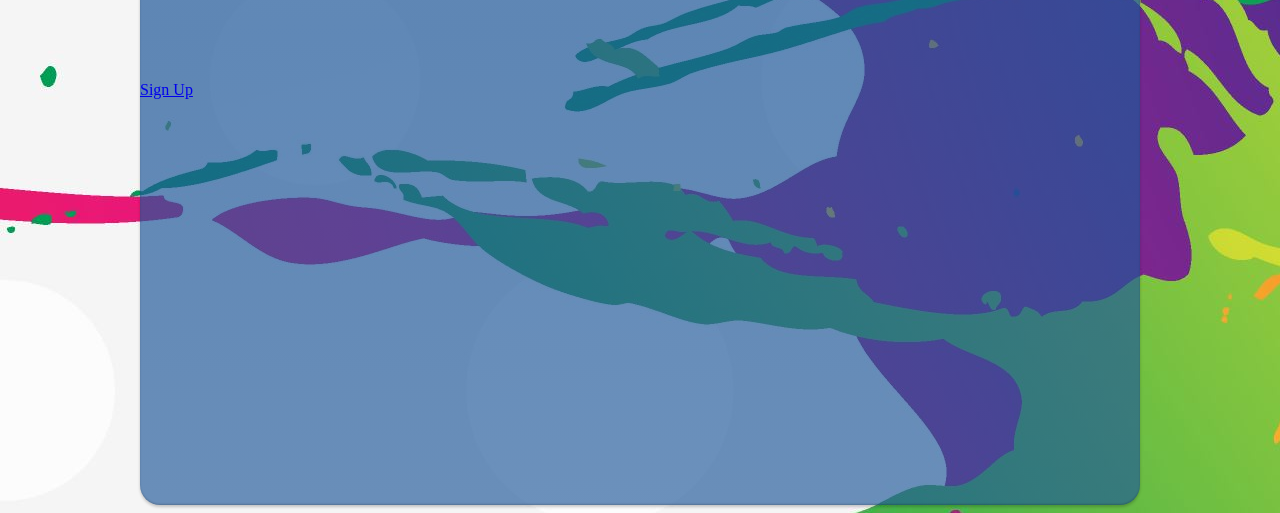
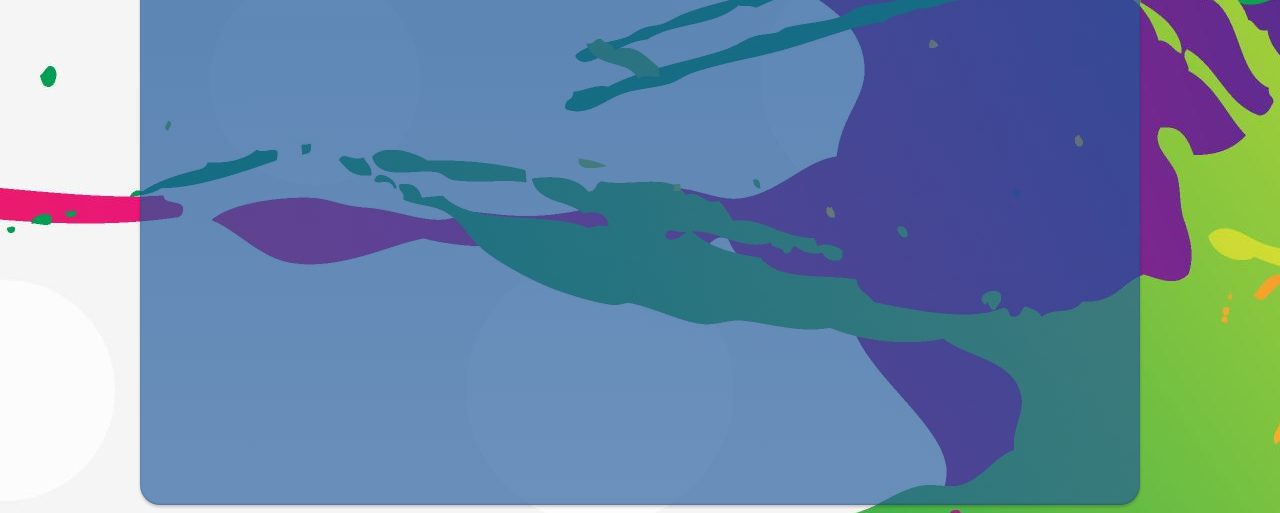
Before and after one commit to bilalyonas/CodeIgniter-3.0.6, a CodeIgniter app: page /database/ in a window 1280 px wide; the page is wider, and only the part inside the window is pictured. Shown: the part 603-1116 px from the top of that part. Run offline with CodeIgniter, Linux system fonts and the light colour scheme.

Commit message:
Commenting all files
commented on all files so its easier to understand

```diff
--- a/application/views/car_detail.php
+++ b/application/views/car_detail.php
@@ -27,6 +27,8 @@ defined('BASEPATH') OR exit('No direct script access allowed');
 	<h1>Car Details</h1>
 	<div id="mainpar">
 <?php
+
+// view details of cars
 echo "<p>ID: ";
 echo $car->carid;
 echo "</p>";
@@ -60,7 +62,5 @@ echo "</p>";
     </div>
        </div>
 
-	   <button type="button">Click Me!</button>
-
 </body>
 </html>
--- a/application/views/display.php
+++ b/application/views/display.php
@@ -11,11 +11,7 @@ defined('BASEPATH') OR exit('No direct script access allowed');
 <link href="<?php echo base_url()."css/style.css";?>" rel="stylesheet" type="text/css">
 
 	   <div id="outerwrapper">
-
-
 	<div id="innerwrapper">
-
-
 
 </body>
 <?php include('navigation.html');?>
@@ -41,6 +37,7 @@ defined('BASEPATH') OR exit('No direct script access allowed');
                             <tr>
 
                                 <?php
+								// Links for using CRUD features
                                             foreach($cars as $car):
                                 ?>
                                 <td><?= anchor("main/car_details/{$car->carid}",$car->make) ?></td>
--- a/application/views/input.php
+++ b/application/views/input.php
@@ -31,7 +31,7 @@ defined('BASEPATH') OR exit('No direct script access allowed');
 
   	echo form_open('main/upload_validation');
 
-
+	// form to input data
 	echo validation_errors();
 
 	echo"<p>make: ";
--- a/application/views/login.php
+++ b/application/views/login.php
@@ -30,10 +30,10 @@ defined('BASEPATH') OR exit('No direct script access allowed');
     <?php
 
     echo form_open('Main/login_validation');
-
+    // view validation errors if system picks up any
     echo validation_errors();
 
-
+    // Login form
     echo "<p>Email: ";
     echo form_input('email', $this->input->post('email'));
     echo "</p>";
@@ -50,7 +50,6 @@ defined('BASEPATH') OR exit('No direct script access allowed');
 
     ?>
  </div>
-	<a href='<?php echo base_url()."index.php/main/signup"; ?>'>Sign Up</a>
 
 </div>
 	</div>
--- a/application/views/members.php
+++ b/application/views/members.php
@@ -26,7 +26,7 @@ defined('BASEPATH') OR exit('No direct script access allowed');
 <div id="container">
 	   <div id="logindetail">
 	   <?php
-
+// Only view if user is logged in
 echo "your logged into account  " . $_SESSION ["email"];
 
 ?>
@@ -34,7 +34,7 @@ echo "your logged into account  " . $_SESSION ["email"];
 </div>
 	<h1>Members</h1>
 
-
+	// members page where links are for using CRUD features
 <a href='<?php echo base_url()."index.php/main/logout" ?>'>Logout</a>
 <a href='<?php echo base_url()."index.php/main/input"; ?>'>input Details</a>
 <a href='<?php echo base_url()."index.php/main/display"; ?>'>Display saved info</a>
--- a/application/views/signup.php
+++ b/application/views/signup.php
@@ -29,7 +29,7 @@ defined('BASEPATH') OR exit('No direct script access allowed');
     <?php
 
     echo form_open('main/signup_validation') ;
-
+    // view validation errors if incorrect email format or passowords dont match
     echo validation_errors();
 
     echo "<p>Email: ";
```
